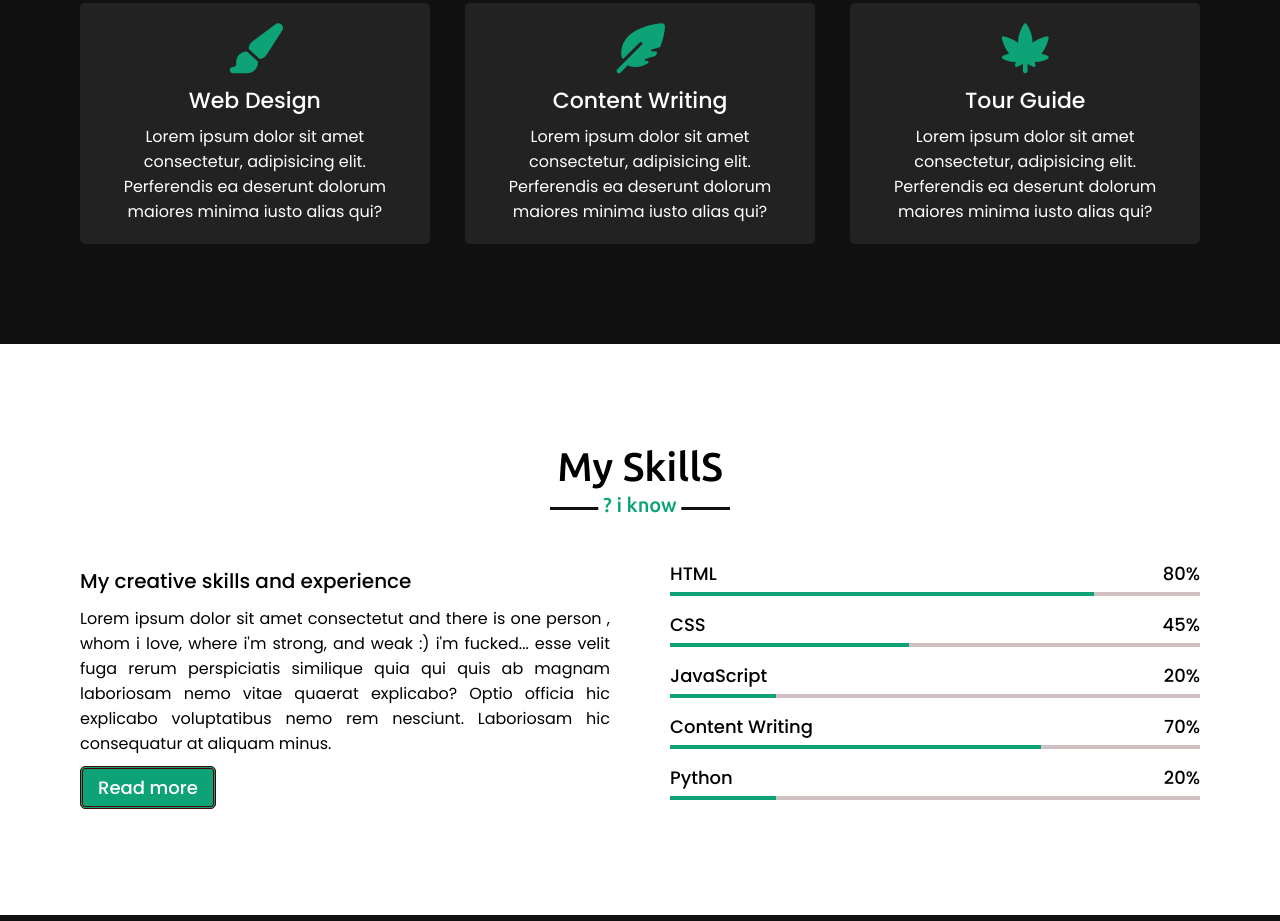
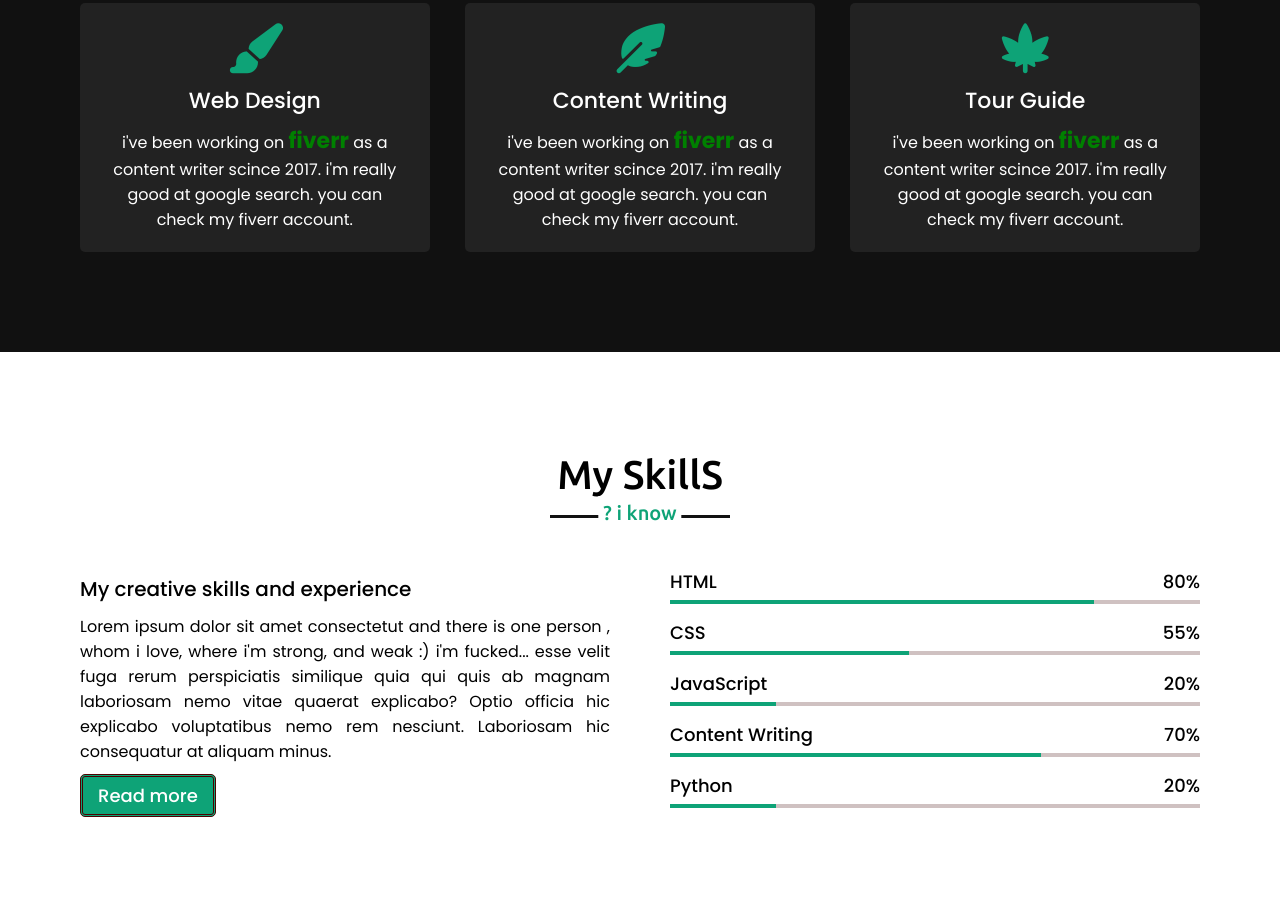
Before and after one commit to Alhelal5/portfolio, a plain HTML site: page index.html in a window 1280 px wide. Shown: the part 1736-2657 px from the top of the page. Drawn offline with nearby package versions, Linux system fonts and the light colour scheme.

Commit message:
update-0

```diff
--- a/index.html
+++ b/index.html
@@ -74,7 +74,7 @@
                     <div class="box">
                         <i class="fas fa-paint-brush"></i>
                         <div class="text">Web Design</div>
-                        <p>Lorem ipsum dolor sit amet consectetur, adipisicing elit. Perferendis ea deserunt dolorum maiores minima iusto alias qui?</p>
+                        <p>i've been working on <a href="https://www.fiverr.com/users/muhebbul/manage_gigs"><b style="font-weight:700; font-size: 22px; color: green;">fiverr</b></a> as a content writer scince 2017.  i'm really good at google search. you can check my fiverr account. </p>
                     </div>
                 </div>
 
@@ -82,14 +82,14 @@
                     <div class="box">
                         <i class="fa-solid fa-feather-pointed"></i>
                         <div class="text">Content Writing</div>
-                        <p>Lorem ipsum dolor sit amet consectetur, adipisicing elit. Perferendis ea deserunt dolorum maiores minima iusto alias qui?</p>
+                        <p>i've been working on <a href="https://www.fiverr.com/users/muhebbul/manage_gigs"><b style="font-weight:700; font-size: 22px; color: green;">fiverr</b></a> as a content writer scince 2017.  i'm really good at google search. you can check my fiverr account. </p>
                     </div>
                 </div>
                 <div class="card">
                     <div class="box">
                         <i class="fa-solid fa-cannabis"></i>
                         <div class="text">Tour Guide</div>
-                        <p>Lorem ipsum dolor sit amet consectetur, adipisicing elit. Perferendis ea deserunt dolorum maiores minima iusto alias qui?</p>
+                        <p>i've been working on <a href="https://www.fiverr.com/users/muhebbul/manage_gigs"><b style="font-weight:700; font-size: 22px; color: green;">fiverr</b></a> as a content writer scince 2017.  i'm really good at google search. you can check my fiverr account. </p>
                     </div>
                 </div>
 
@@ -117,7 +117,7 @@
                     <div class="bars">
                         <div class="info">
                             <span>CSS</span>
-                            <span>45%</span>
+                            <span>55%</span>
                         </div>
                         <div class="line css"></div>
                     </div>
```
